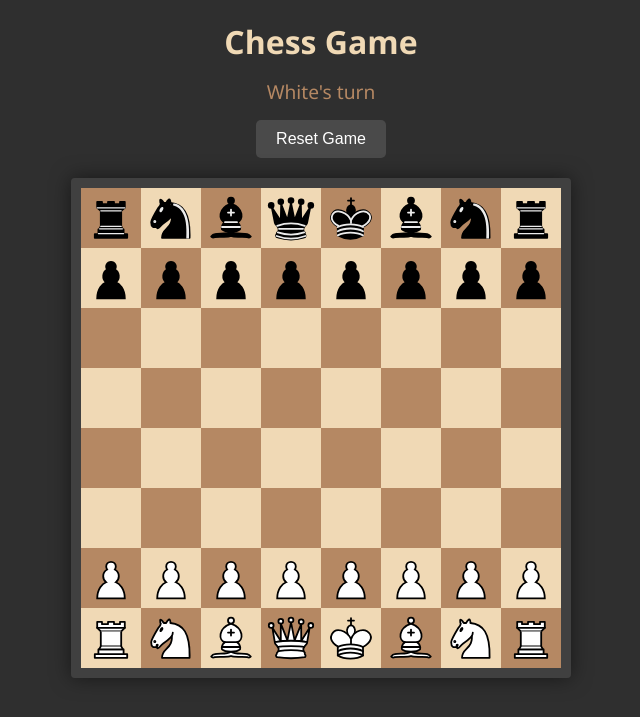
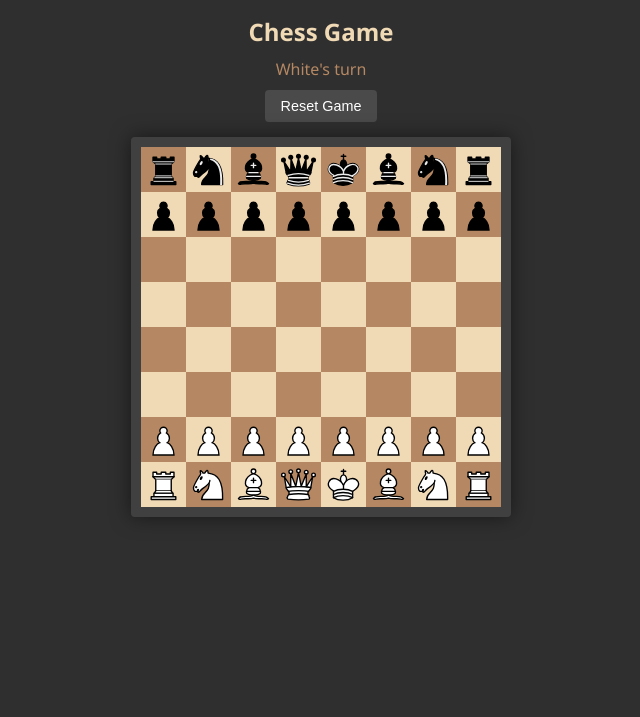
Before and after one commit to orangejon/chess-game, a Flask app: page / in a window 1280 px wide. Shown: the top 717 px of the page, without its empty margins (319-959 px from the left). Run offline with Flask 3, Linux system fonts and the light colour scheme.

Commit message:
Make chessboard smaller (45px squares) and adjust UI proportions

```diff
--- a/chess_game/static/css/style.css
+++ b/chess_game/static/css/style.css
@@ -1,5 +1,5 @@
 :root {
-    --square-size: 60px;
+    --square-size: 45px;
     --board-size: calc(var(--square-size) * 8);
     --light-square: #f0d9b5;
     --dark-square: #b58863;
@@ -10,7 +10,7 @@
 
 body {
     margin: 0;
-    padding: 20px;
+    padding: 15px;
     font-family: 'Segoe UI', Tahoma, Geneva, Verdana, sans-serif;
     background-color: #2f2f2f;
     color: #ffffff;
@@ -20,7 +20,9 @@ body {
     display: flex;
     flex-direction: column;
     align-items: center;
-    gap: 20px;
+    gap: 15px;
+    max-width: 400px;
+    margin: 0 auto;
 }
 
 .game-info {
@@ -28,23 +30,24 @@ body {
 }
 
 h1 {
-    margin: 0 0 15px 0;
+    margin: 0 0 10px 0;
     color: #f0d9b5;
+    font-size: 1.5em;
 }
 
 #status-message {
-    font-size: 1.2em;
-    margin-bottom: 15px;
+    font-size: 1em;
+    margin-bottom: 10px;
     color: #b58863;
 }
 
 #reset-game {
-    padding: 10px 20px;
-    font-size: 1em;
+    padding: 8px 16px;
+    font-size: 0.9em;
     background-color: #4a4a4a;
     color: #ffffff;
     border: none;
-    border-radius: 5px;
+    border-radius: 4px;
     cursor: pointer;
     transition: background-color 0.3s;
 }
@@ -90,8 +93,8 @@ h1 {
 .square.valid-move::after {
     content: '';
     position: absolute;
-    width: 20px;
-    height: 20px;
+    width: 15px;
+    height: 15px;
     background-color: var(--valid-move-color);
     border-radius: 50%;
 }
```
